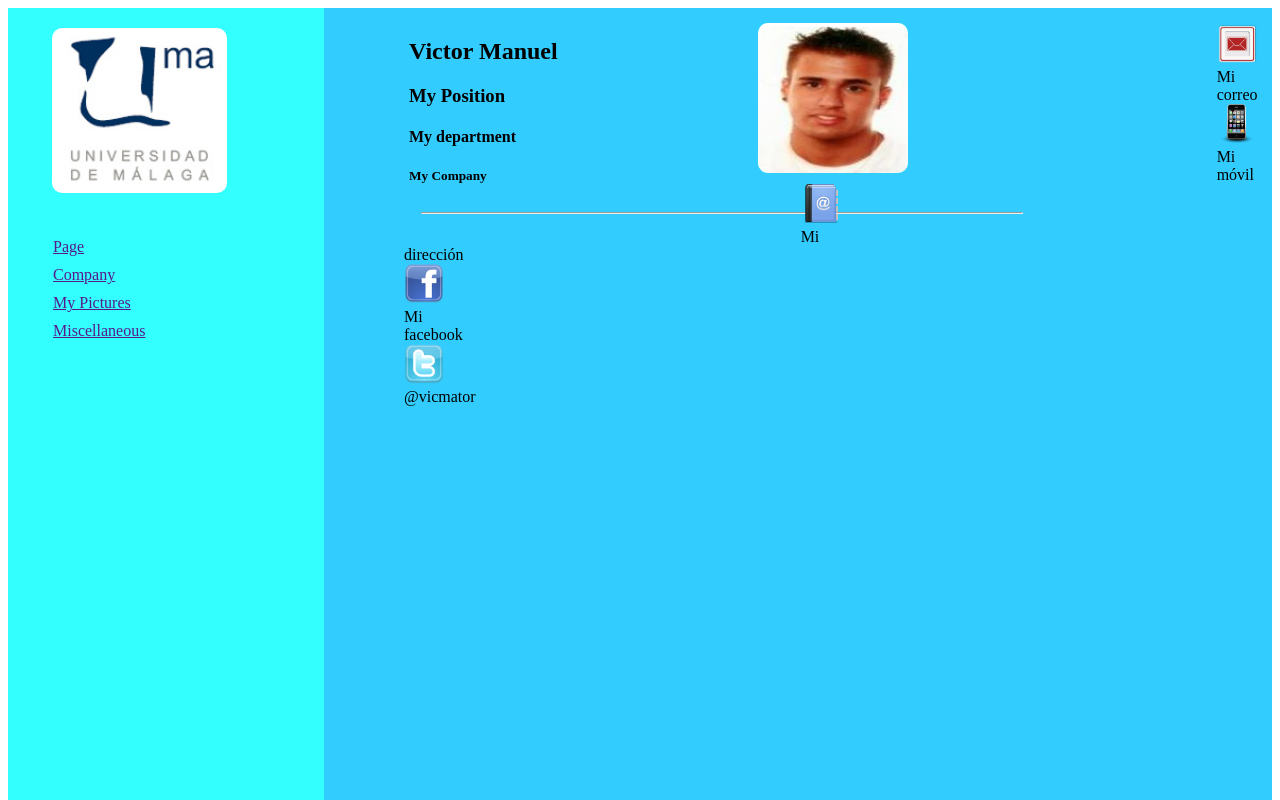
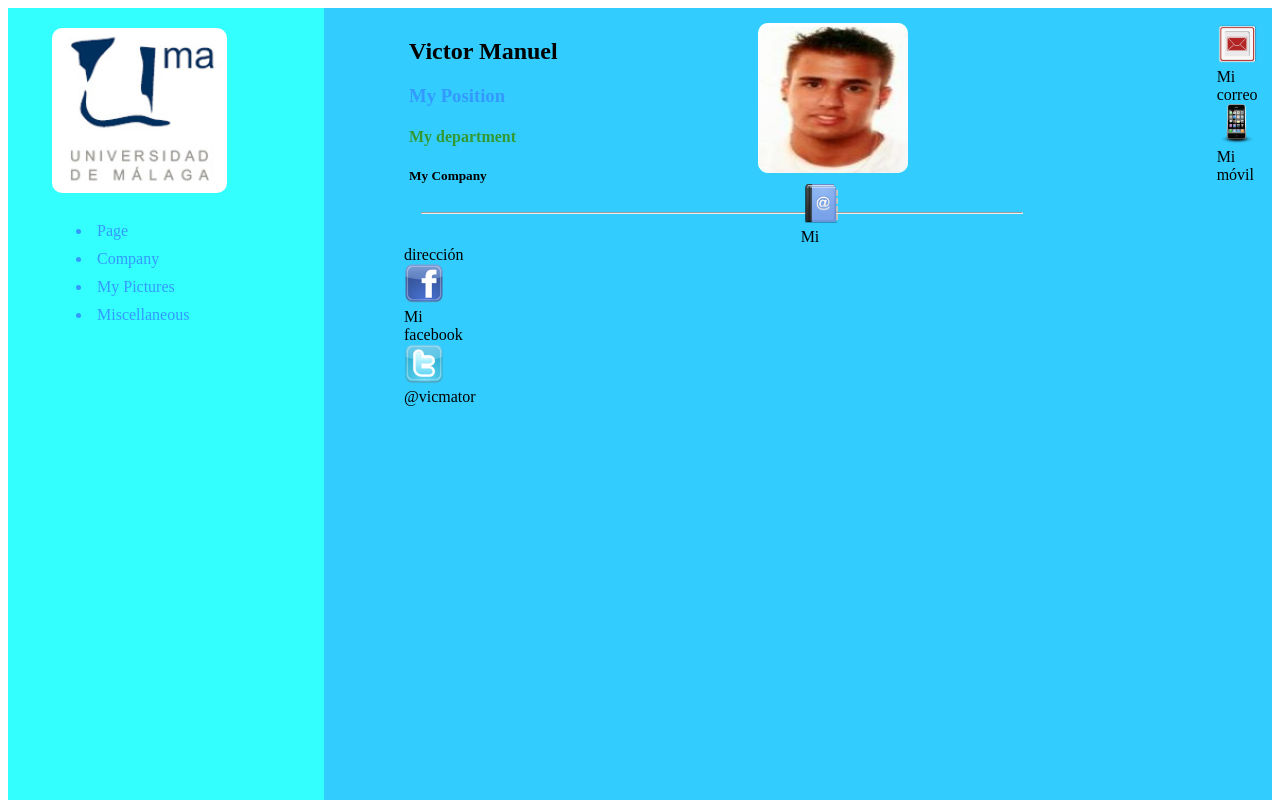
Before and after one commit to vicmator/Practica1HTML, a plain HTML site: page index.html in a window 1280 px wide. Shown: the top 800 px of the page. Drawn offline with Linux system fonts and the light colour scheme.

Commit message:
Change style.css

```diff
--- a/css/style.css
+++ b/css/style.css
@@ -3,6 +3,15 @@ body {
 
 nav ul li{
 	padding: 5px;
+	color: #3399FF;
+}
+
+h3{
+	color: #3399FF;
+}
+
+h4{
+	color: #339933;
 }
 
 #articleIzq{
@@ -61,7 +70,8 @@ hr{
 }
 
 #listaIzq{
-	list-style: none;
+	margin: 0 44px;
+	width: 134px;
 }
 
 #sectionInf ul li{
--- a/index.html
+++ b/index.html
@@ -8,22 +8,24 @@
 	<body>
 		<article id="articleIzq">
 			<img id="logo" src="img/logo.jpg" alt="logo"/>
+			<aside>
 				<nav>
 					<ul id="listaIzq">
 						<li>
-						<a href=""> Page </a>
+							Page
 						</li>
 						<li>
-						<a href="">Company</a>
+							Company
 						</li>
 						<li>
-						<a href="">My Pictures</a>
+							My Pictures
 						</li>
 						<li>
-						<a href="">Miscellaneous</a>
+							Miscellaneous
 						</li>
 					</ul>
 				</nav>
+			</aside>
 		</article>
 		<article id="articleRight">
 			<section id="sectionTop">
```
Lines whose indentation alone changed are shown as unchanged.
